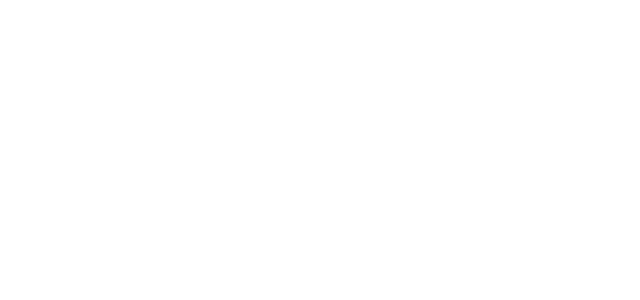
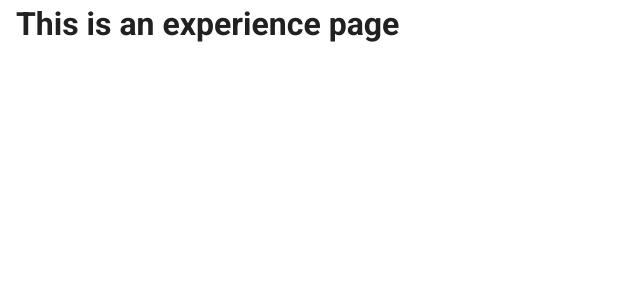
Before and after one commit to Jmison/my-resume, a Vue app: page /experience in a window 1280 px wide. Shown: the top 300 px of the page, without its empty margins (0-640 px from the left). Built offline with nearby package versions, Linux system fonts and the light colour scheme.

Commit message:
implemented router links to buttons, linking them to the correct /pages

```diff
--- a/src/components/Dashboard.vue
+++ b/src/components/Dashboard.vue
@@ -42,7 +42,6 @@
             <v-list-item-title>Get In Touch</v-list-item-title>
           </v-list-item-content>
         </v-list-item>
-
       </v-list>
 
     </v-navigation-drawer>
@@ -54,16 +53,17 @@
      <v-col class="text-left" cols="12" sm="4">
 <!-- begininning of column -->
       <div class="my-2">
-        <v-btn text large>
-           <span class="caption text-lowercase">
+        <v-btn  text large to="about">
+           <span class="caption text-lowercase" >
              <v-icon left>mdi-send-outline</v-icon>
              find out more about me
              </span>
         </v-btn>
+
       </div>
 
       <div class="my-2">
-        <v-btn text large>
+        <v-btn text large to="projects">
            <span class="caption text-lowercase">
              <v-icon left>mdi-send-outline</v-icon>
              check out some of my projects
@@ -72,7 +72,7 @@
       </div>
 
       <div class="my-2">
-        <v-btn text large>
+        <v-btn text large to="experience">
            <span class="caption text-lowercase">
              <v-icon left>mdi-send-outline</v-icon>
              learn about my experience
@@ -81,7 +81,7 @@
       </div>
 
       <div class="my-2">
-        <v-btn text large>
+        <v-btn text large to="contact">
            <span class="caption text-lowercase">
              <v-icon left>mdi-send-outline</v-icon>
              get in touch with me
--- a/src/router/index.js
+++ b/src/router/index.js
@@ -18,7 +18,28 @@ const routes = [
     // which is lazy-loaded when the route is visited.
     component: function () {
       return import(/* webpackChunkName: "about" */ '../views/About.vue')
-    }
+    },
+  },
+  {
+    path: '/projects',
+    name: 'projects',
+    component: function () {
+      return import(/* webpackChunkName: "about" */ '../views/Projects.vue')
+    },
+  },
+  {
+    path: '/experience',
+    name: 'experience',
+    component: function () {
+      return import(/* webpackChunkName: "about" */ '../views/Experience.vue')
+    },
+  },
+  {
+    path: '/contact',
+    name: 'contact',
+    component: function () {
+      return import(/* webpackChunkName: "about" */ '../views/Contact.vue')
+    },
   }
 ]
 
--- /dev/null
+++ b/src/views/Experience.vue
@@ -0,0 +1,5 @@
+<template>
+  <div class="about">
+    <h1>This is an experience page</h1>
+  </div>
+</template>
```
